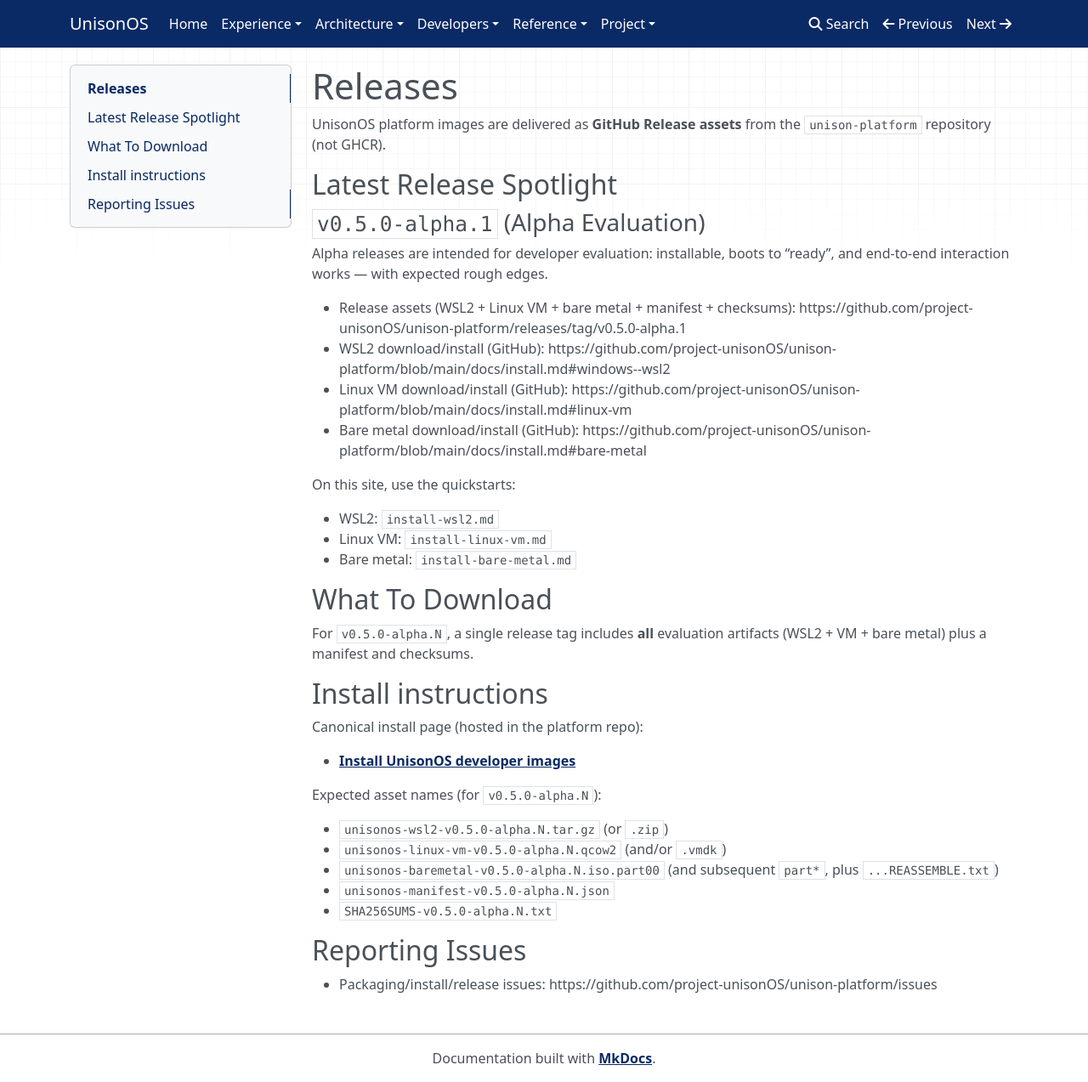
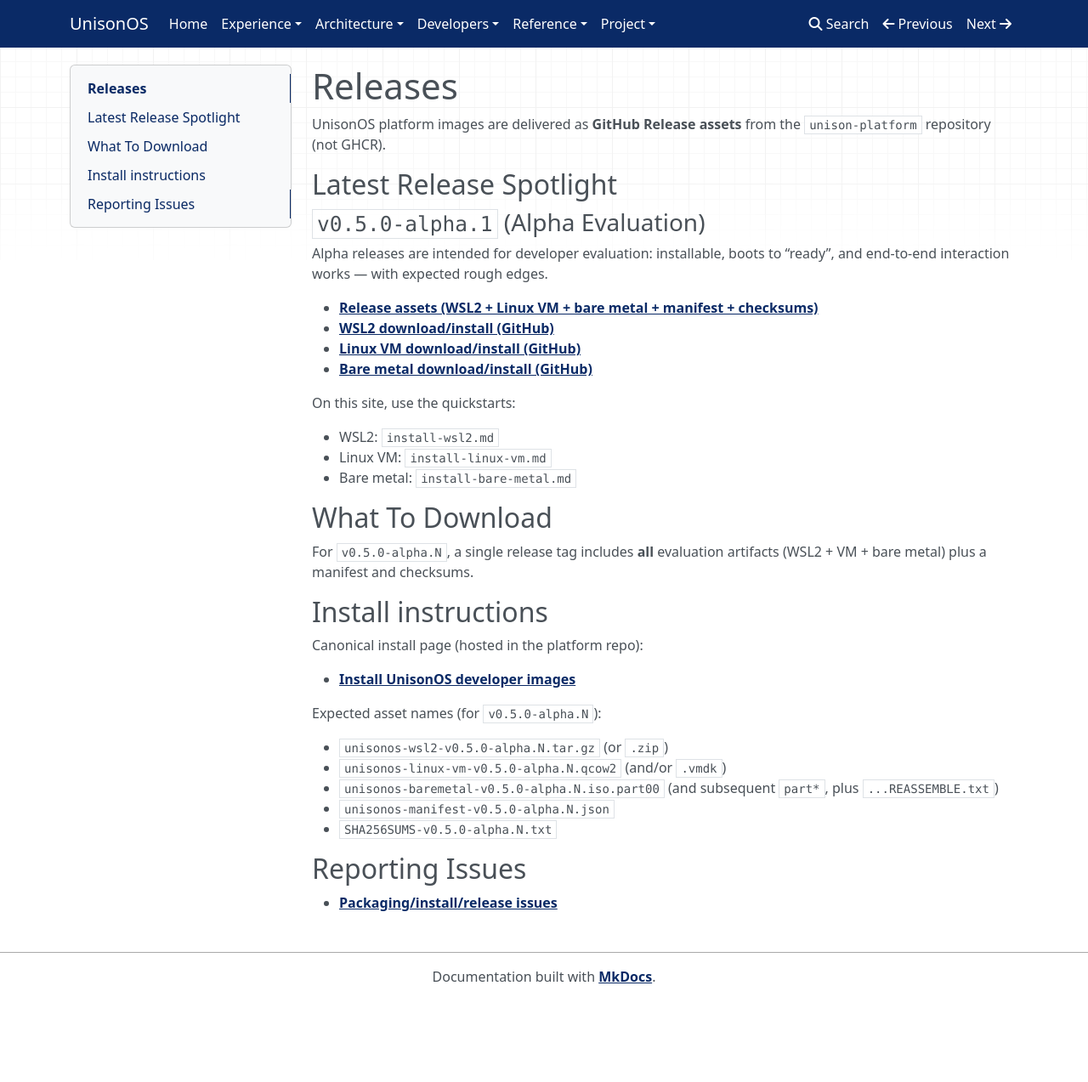
Before and after one commit to project-unisonOS/project-unisonos.github.io, an MkDocs documentation site: the page built from docs/developers/releases.md, in a window 1280 px wide and 1273 px high. Shown: the whole window at 85% size. Built offline with MkDocs 1.6.1, drawn with Linux system fonts in a browser that asks for light colours; nearby versions of some CDN libraries.

Commit message:
docs(releases): make spotlight bullets clickable

```diff
--- a/docs/developers/releases.md
+++ b/docs/developers/releases.md
@@ -8,10 +8,10 @@ UnisonOS platform images are delivered as **GitHub Release assets** from the `un
 
 Alpha releases are intended for developer evaluation: installable, boots to “ready”, and end-to-end interaction works — with expected rough edges.
 
-- Release assets (WSL2 + Linux VM + bare metal + manifest + checksums): https://github.com/project-unisonOS/unison-platform/releases/tag/v0.5.0-alpha.1
-- WSL2 download/install (GitHub): https://github.com/project-unisonOS/unison-platform/blob/main/docs/install.md#windows--wsl2
-- Linux VM download/install (GitHub): https://github.com/project-unisonOS/unison-platform/blob/main/docs/install.md#linux-vm
-- Bare metal download/install (GitHub): https://github.com/project-unisonOS/unison-platform/blob/main/docs/install.md#bare-metal
+- [Release assets (WSL2 + Linux VM + bare metal + manifest + checksums)](https://github.com/project-unisonOS/unison-platform/releases/tag/v0.5.0-alpha.1)
+- [WSL2 download/install (GitHub)](https://github.com/project-unisonOS/unison-platform/blob/main/docs/install.md#windows--wsl2)
+- [Linux VM download/install (GitHub)](https://github.com/project-unisonOS/unison-platform/blob/main/docs/install.md#linux-vm)
+- [Bare metal download/install (GitHub)](https://github.com/project-unisonOS/unison-platform/blob/main/docs/install.md#bare-metal)
 
 On this site, use the quickstarts:
 
@@ -39,4 +39,4 @@ Expected asset names (for `v0.5.0-alpha.N`):
 
 ## Reporting Issues
 
-- Packaging/install/release issues: https://github.com/project-unisonOS/unison-platform/issues
+- [Packaging/install/release issues](https://github.com/project-unisonOS/unison-platform/issues)
```
